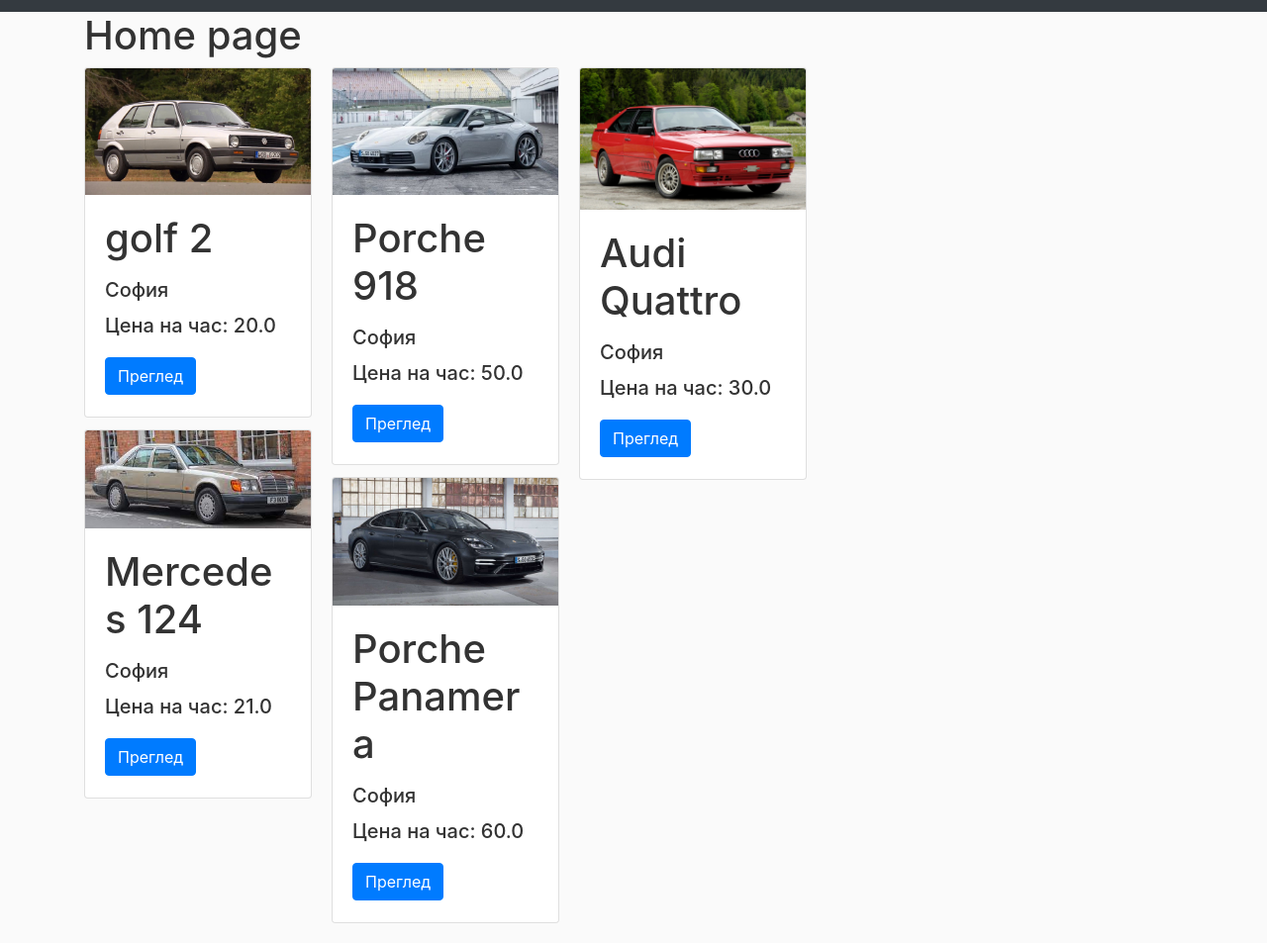
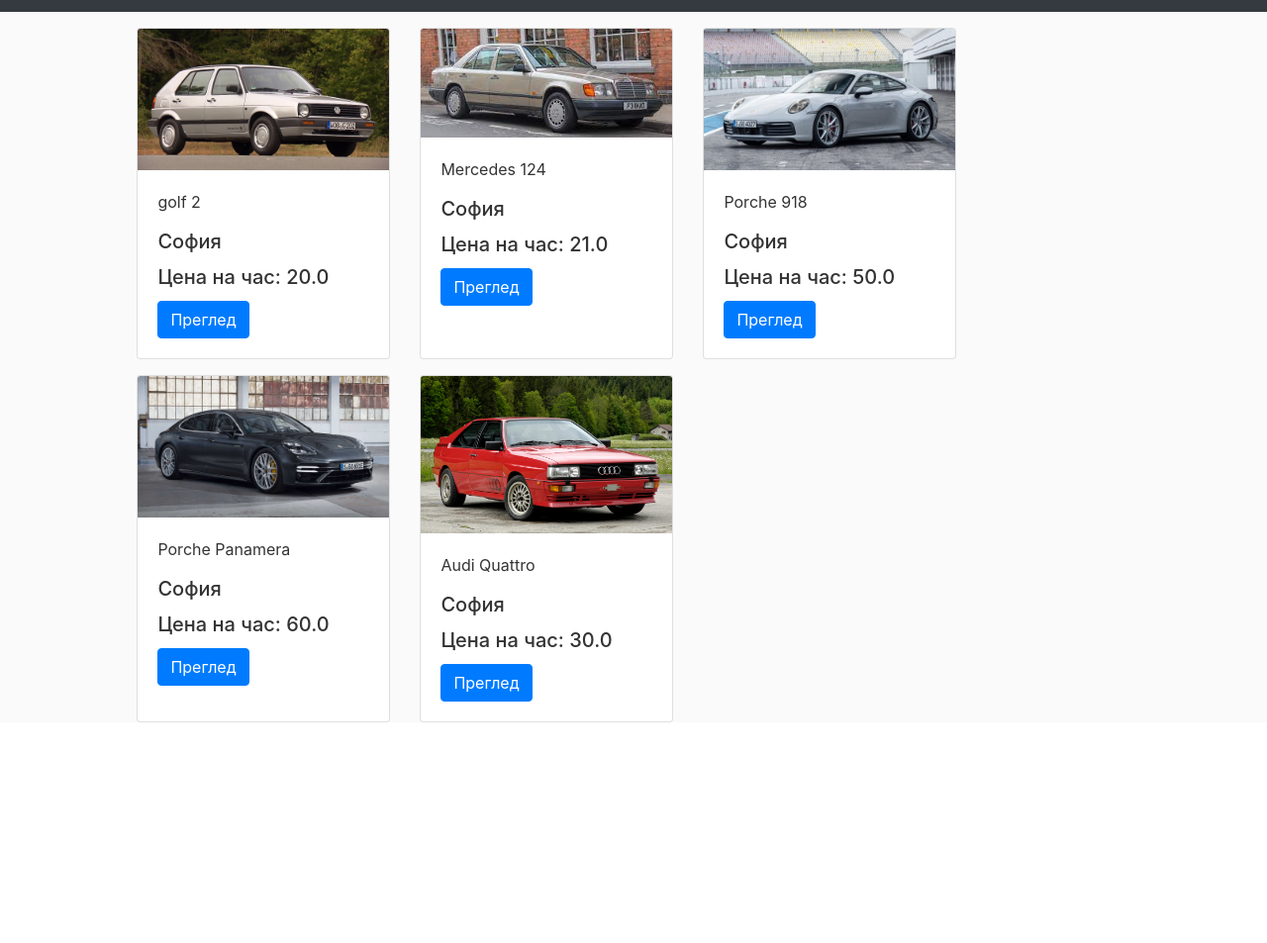
Before and after one commit to Vladikolev0321/CarsRental, a Flask app: page / in a window 1280 px wide. Shown: the part 314-1267 px from the top of the page at 99% size. After the commit the page ends 1044 px from the top, so only its background shows below. Run offline with Flask 2, Linux system fonts and the light colour scheme; data comes from the database, SQL or seed files in the repository; both versions use the stored data as it was after the commit; some libraries are stand-ins or nearby versions.

Commit message:
car cataloge design

```diff
--- a/carsRental/templates/home.html
+++ b/carsRental/templates/home.html
@@ -1,20 +1,18 @@
 {% extends "layout.html" %}
 {% block content %}
-    <h1>Home page<h1>
-    	<div class="card-columns" style=" margin:0 auto;">
+	<div class="card-deck" style="margin-left: 3vw; width: 70vw;">
 		{% for car in cars %}
-	            <div class="card">
+			<div class="card" style="min-width: 20vw; max-width: 20vw; margin-top: 2vh;">
 				<img src="{{ path + car.filename }}" class="card-img-top" alt="Car image">
 				<div class="card-body">
 					<p class="card-text">{{ car.model }}</p>
-
 					<h5 class="card-title">{{ car.location }}</h5>
 					<h5 class="card-title">Цена на час: {{ car.price }}</h5>
 					<a href="#" class="btn btn-primary">Преглед</a>
 				</div>
 			</div>
-
 		{% endfor %}
 	</div>
 
+
 {% endblock %}
```
Also changed, not shown: carsRental/carsRental.db, carsRental/static/carImages/carpixel.net-1985-audi-quattro-85532-wide.jpg (added). Lines whose indentation alone changed are shown as unchanged.
